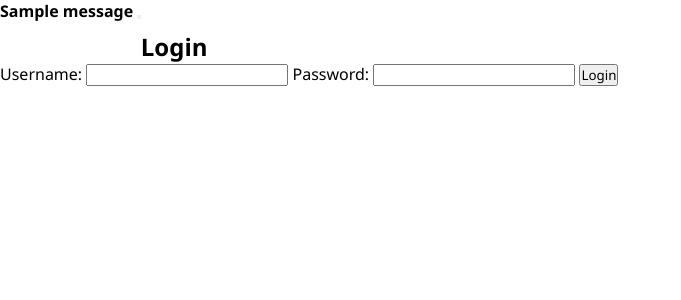
After one commit to danieldan0/flask-app-lab, a Flask app: page /login in a window 1280 px wide. The commit adds this page. Shown: the top 300 px of the page, without its empty margins (0-681 px from the left). Run offline with Flask 3, Linux system fonts and the light colour scheme; one stand-in notice (Sample message) is shown.

Commit message:
Added login, profile, flash messages

```diff
--- a/app/templates/base.html
+++ b/app/templates/base.html
@@ -7,6 +7,7 @@
     <link rel="stylesheet" href="{{ url_for('static', filename='css/style.css') }}">
 </head>
 <body>
+    {% include 'message.html' %}
     {% block content %}
     {% endblock %}
 </body>
--- /dev/null
+++ b/app/templates/message.html
@@ -0,0 +1,10 @@
+{% with msg = get_flashed_messages() %}
+{% if msg %}
+{% for message in msg %}
+<div class="alert alert-warning alert-dismissible fade show" role="alert">
+  <strong>{{ message }}</strong>
+  <button type="button" class="btn-close" data-bs-dismiss="alert" aria-label="Close"></button>
+</div>
+{% endfor %}
+{% endif %}
+{% endwith %}
--- /dev/null
+++ b/app/users/templates/users/login.html
@@ -0,0 +1,12 @@
+{% extends 'base.html' %}
+{% block title %}login{% endblock %}
+{% block content %}
+    <h2>Login</h2>
+    <form method="post">
+        <label for="username">Username:</label>
+        <input type="text" name="username" id="username">
+        <label for="password">Password:</label>
+        <input type="password" name="password" id="password">
+        <input type="submit" value="Login">
+    </form>
+{% endblock %}
--- a/app/users/views.py
+++ b/app/users/views.py
@@ -1,4 +1,4 @@
-from flask import request, redirect, url_for, render_template, abort
+from flask import request, redirect, url_for, render_template, abort, flash, session
 from . import user_bp
 
 @user_bp.route("/hi/<string:name>")   #/hi/ivan?age=45&q=fdfdf
@@ -14,3 +14,32 @@ def admin():
     to_url = url_for("users.greetings", name="administrator", age=45, _external=True)     # "http://localhost:8080/hi/administrator?age=45"
     print(to_url)
     return redirect(to_url)
+
+@user_bp.route("/login")
+def login():
+    return render_template("login.html")
+
+@user_bp.route("/login", methods=["POST"])
+def login_post():
+    username = request.form.get("username")
+    password = request.form.get("password")
+    if (username == "admin" and password == "admin"):
+        session["user"] = username
+        flash("Successful login")
+        return redirect(url_for("users.profile"))
+    else:
+        flash("Invalid username or password")
+        return redirect(url_for("users.login"))
+
+@user_bp.route("/profile")
+def profile():
+    if session["user"] is not None:
+        return render_template("profile.html")
+    else:
+        flash("Session error")
+        return redirect(url_for("users.login"))
+
+@user_bp.route("/logout")
+def logout():
+    session.pop("user", default=None)
+    return redirect(url_for("users.login"))
```
Also changed, not shown: app/users/templates/users/profile.html (added, +7 -0 lines).
